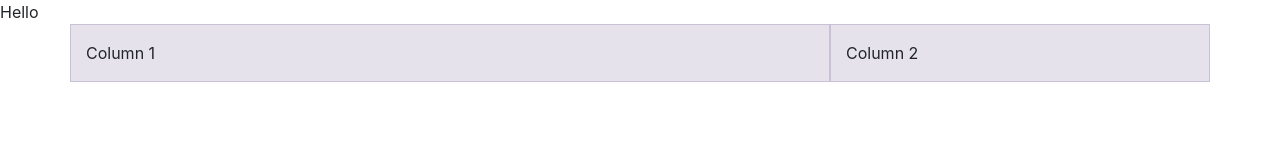
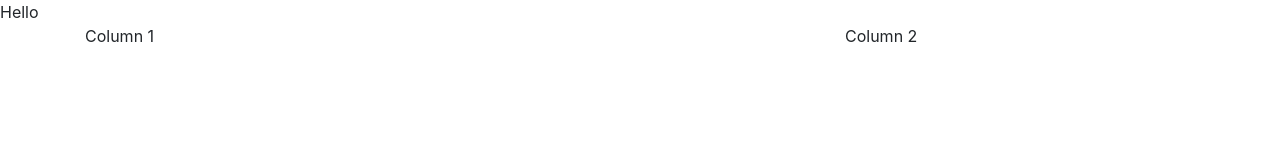
Before and after one commit to Kruhlmann/emote_counter, a website: page public/index.html in a window 1280 px wide. Drawn offline with nearby package versions, Linux system fonts and the light colour scheme.

Commit message:
Added some css

```diff
--- a/public/index.css
+++ b/public/index.css
@@ -1,6 +1,5 @@
-[class*="col-"] {
-    padding-top: 1rem;
-    padding-bottom: 1rem;
-    background-color: rgba(86, 61, 124, .15);
-    border: 1px solid rgba(86, 61, 124, .2);
+.channel-input {
+    padding: 10px;
+    width: 400px;
+    margin: 20px;
 }
```
